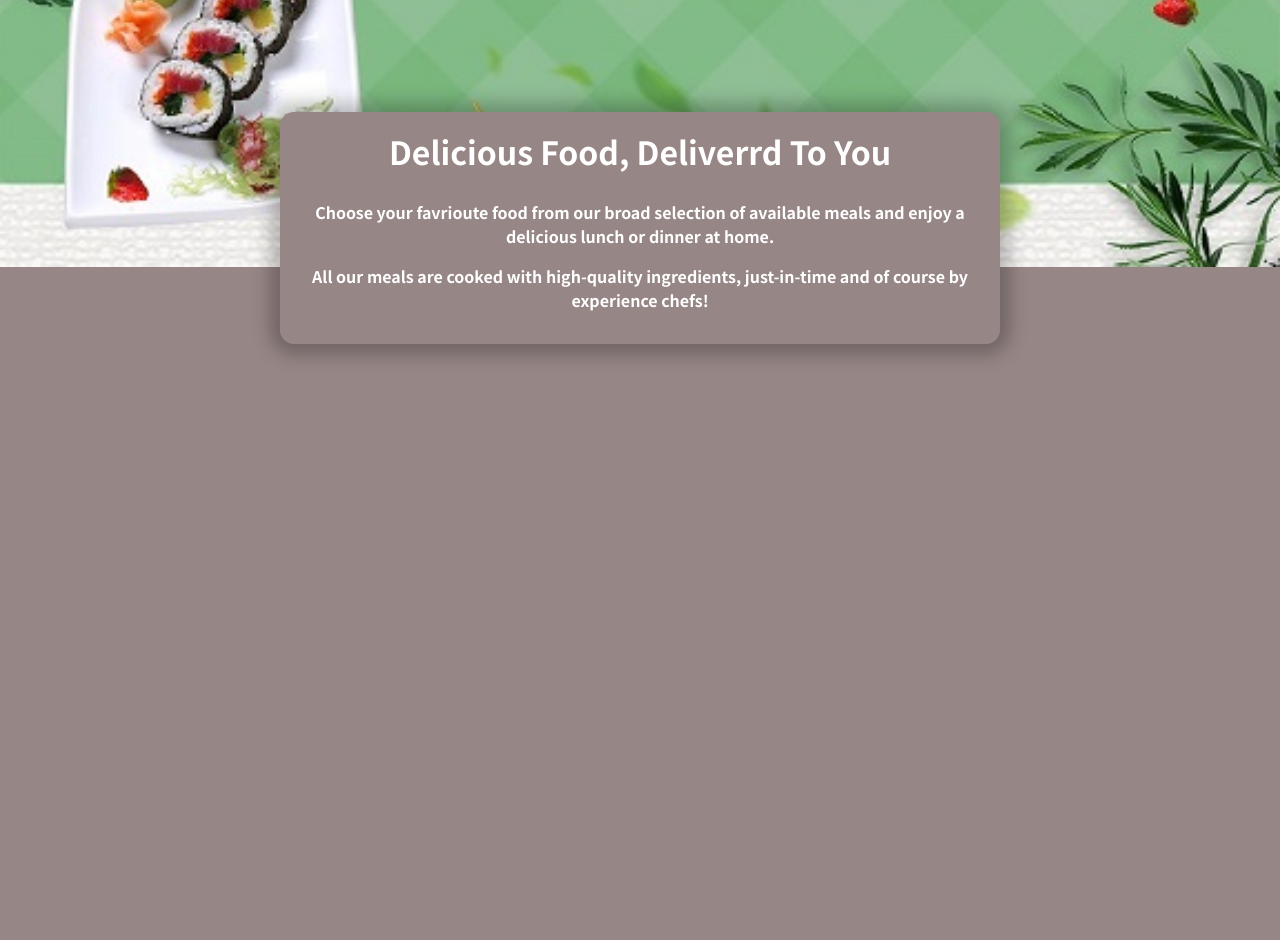
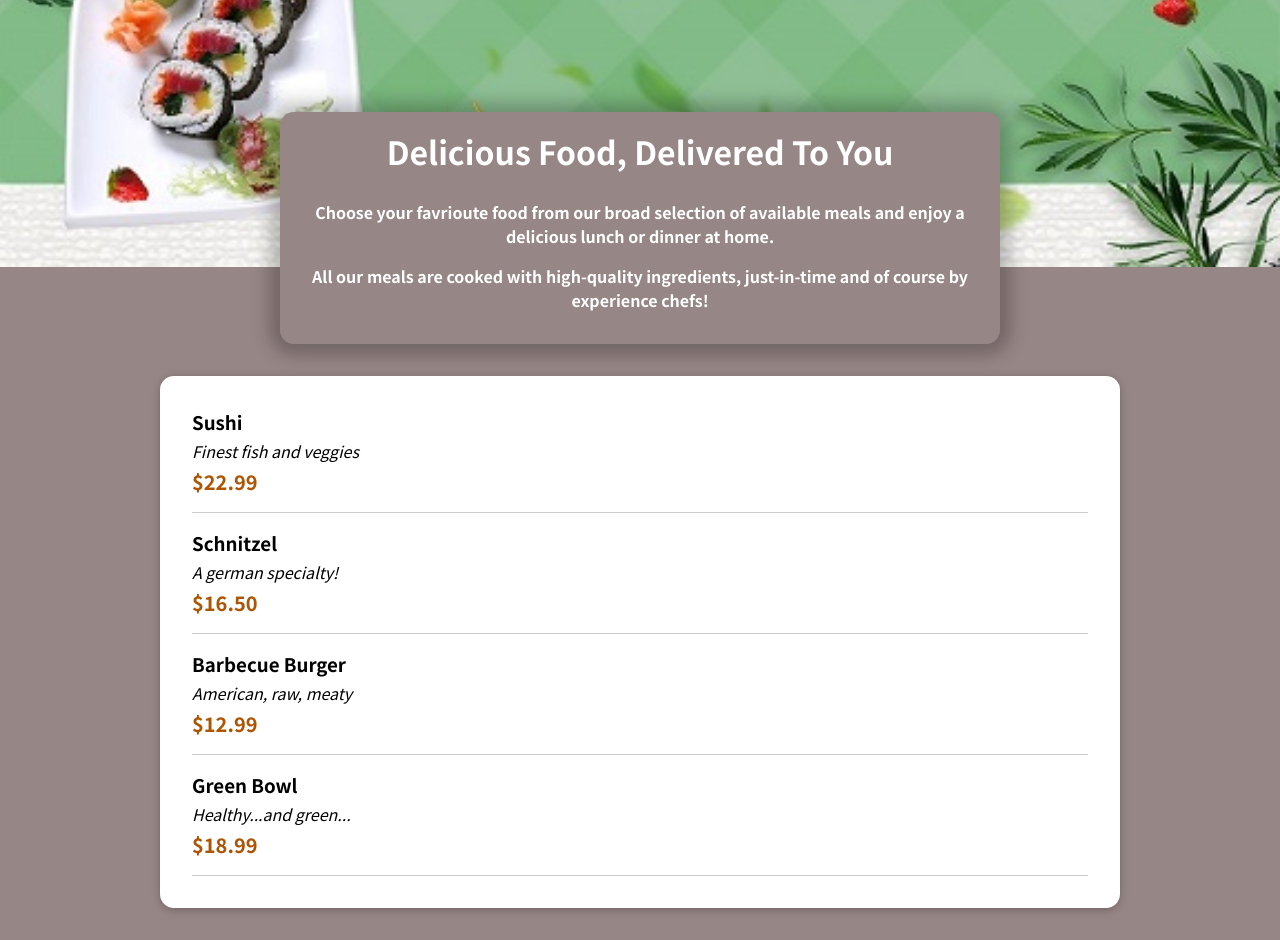
Before and after one commit to roshani2022/RestaurantApp, a React (Create React App) app: page / in a window 1280 px wide. Shown: the part 200-1140 px from the top of the page. Before the commit the page ends 800 px from the top, so only its background shows below. Built offline with nearby package versions, Linux system fonts and the light colour scheme.

Commit message:
Making The Item visible

```diff
--- /dev/null
+++ b/src/Components/Meals/AvailableMeals.js
@@ -0,0 +1,41 @@
+import Card from "../UI/Card";
+import classes from './AvailableMeals.module.css';
+import MealItem from "./MealItem/MealItem";
+const DUMMY_MEALS = [
+  {
+    id: "m1",
+    name: "Sushi",
+    description: "Finest fish and veggies",
+    price: 22.99,
+  },
+  {
+    id: "m2",
+    name: "Schnitzel",
+    description: "A german specialty!",
+    price: 16.5,
+  },
+  {
+    id: "m3",
+    name: "Barbecue Burger",
+    description: "American, raw, meaty",
+    price: 12.99,
+  },
+  {
+    id: "m4",
+    name: "Green Bowl",
+    description: "Healthy...and green...",
+    price: 18.99,
+  },
+];
+const AvilableMeals = () => {
+  const mealsList = DUMMY_MEALS.map((meal) => <MealItem key={meal.id} name={meal.name}
+    description={meal.description} price={meal.price} />);
+  return (
+    <section className={classes.meals}>
+      <Card>
+        <ul>{mealsList}</ul>
+      </Card>
+    </section>
+  );
+};
+export default AvilableMeals;
--- /dev/null
+++ b/src/Components/Meals/AvailableMeals.module.css
@@ -0,0 +1,24 @@
+.meals{
+    max-width: 60rem;
+    width: 90%;
+    margin: 2rem auto;
+    animation: meals-appear 1s ease-out forwards;
+}
+
+.meals ul {
+    list-style: none;
+    margin: 0;
+    padding: 0;
+  }
+
+  @keyframes meals-appear {
+    from {
+      opacity: 0;
+      transform: translateY(3rem);
+    }
+
+    to {
+      opacity: 1;
+      transform: translateY(0);
+    }
+  }
--- /dev/null
+++ b/src/Components/Meals/MealItem/MealItem.js
@@ -0,0 +1,14 @@
+import classes from './MealItem.module.css'
+const MealItem = (props) => {
+ const price = `$${props.price.toFixed(2)}`;
+ return (
+    <li className={classes.meal}>
+     <div>
+        <h3>{props.name}</h3>
+        <div className={classes.description}>{props.description}</div>
+        <div className={classes.price}>{price}</div>
+     </div>
+    </li>
+ )
+}
+export default MealItem;
--- /dev/null
+++ b/src/Components/Meals/MealItem/MealItem.module.css
@@ -0,0 +1,22 @@
+.meal {
+    display: flex;
+    justify-content: space-between;
+    margin: 1rem;
+    padding-bottom: 1rem;
+    border-bottom: 1px solid #ccc;
+  }
+
+  .meal h3 {
+    margin: 0 0 0.25rem 0;
+  }
+
+  .description {
+    font-style: italic;
+  }
+
+  .price {
+    margin-top: 0.25rem;
+    font-weight: bold;
+    color: #ad5502;
+    font-size: 1.25rem;
+  }
--- a/src/Components/Meals/Meals.js
+++ b/src/Components/Meals/Meals.js
@@ -1,7 +1,12 @@
+import React, { Fragment } from "react";
 import MealsSummary from "./MealsSummary";
+import AvilableMeals from "./AvailableMeals";
 const Meals = () => {
     return (
-      <MealsSummary></MealsSummary>
+        <Fragment>
+         <MealsSummary/>
+          <AvilableMeals/>
+        </Fragment>
     )
 
 }
--- a/src/Components/Meals/MealsSummary.js
+++ b/src/Components/Meals/MealsSummary.js
@@ -3,7 +3,7 @@
     return (
 
       <section className={classes.summary}>
-      <h2>Delicious Food, Deliverrd To You</h2>
+      <h2>Delicious Food, Delivered To You</h2>
       <p>
         Choose your favrioute food from our broad selection of available meals and
         enjoy a delicious lunch or dinner at home.
--- /dev/null
+++ b/src/Components/UI/Card.js
@@ -0,0 +1,8 @@
+import classes from './Card.module.css';
+
+const Card = (props) => {
+
+return <div className={classes.card}>{props.children}</div>
+
+}
+export default Card;
--- /dev/null
+++ b/src/Components/UI/Card.module.css
@@ -0,0 +1,6 @@
+.card{
+    padding: 1rem;
+    box-shadow: 0 2px 8px rgba(0,0,0,0.25);
+    border-radius: 14px;
+    background-color: white;
+}
```
